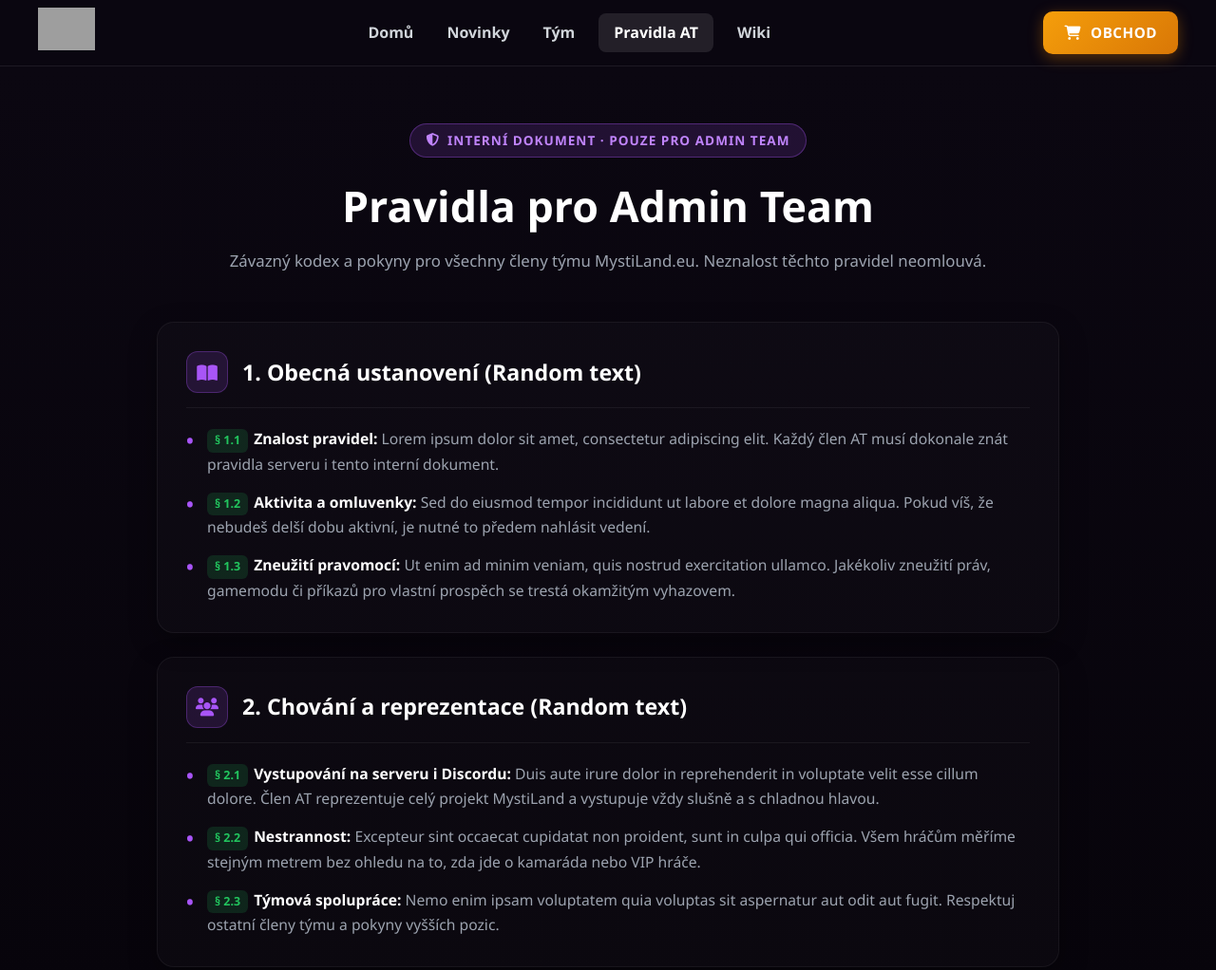
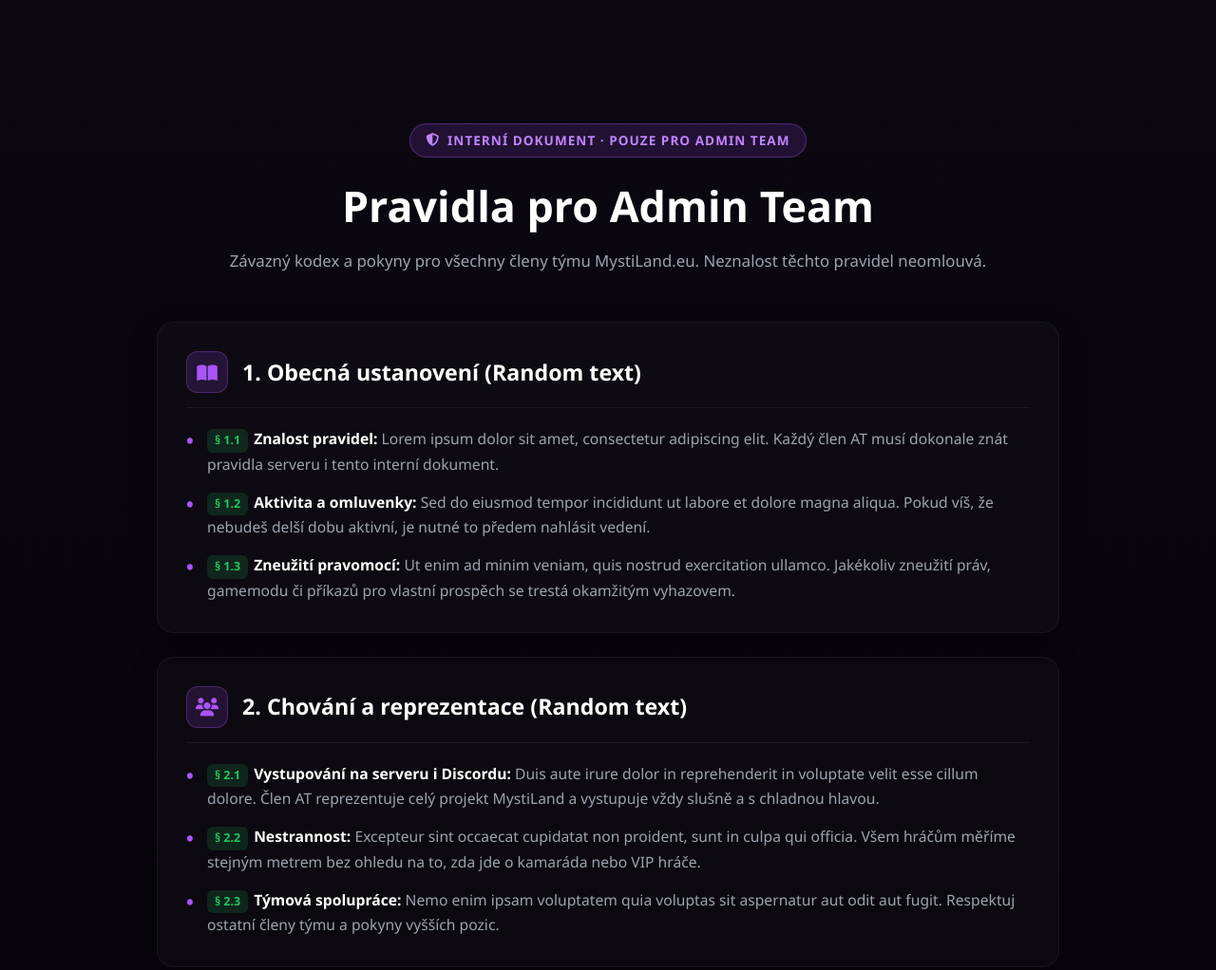
Before and after one commit to mystiland/mystiland, a plain HTML site: page kksdfgsf-at-x9q2w8m4p1.html in a window 1280 px wide. Shown: the top 1022 px of the page at 95% size. Drawn offline with Linux system fonts and the light colour scheme; grey boxes are pictures that could not be loaded.

Commit message:
Update kksdfgsf-at-x9q2w8m4p1.html

```diff
--- a/kksdfgsf-at-x9q2w8m4p1.html
+++ b/kksdfgsf-at-x9q2w8m4p1.html
@@ -447,31 +447,6 @@
 </head>
 <body>
 
-    <!-- HORNÍ NAVIGATION BAR -->
-    <header class="navbar">
-        <a href="/" class="nav-logo">
-            <img src="https://github.com/user-attachments/assets/11cf6009-7c8a-4266-826f-40b9c32d7068" alt="MystiLand Logo">
-        </a>
-
-        <!-- Odkazy menu -->
-        <ul class="nav-links" id="nav-menu">
-            <li><a href="/">Domů</a></li>
-            <li><a href="/novinky">Novinky</a></li>
-            <li><a href="/tym">Tým</a></li>
-            <li><a href="/pravidla" class="active">Pravidla AT</a></li>
-            <li><a href="https://wiki.mystiland.eu/" target="_blank">Wiki</a></li>
-        </ul>
-
-        <div class="nav-right">
-            <a href="https://store.mystiland.eu" class="btn-shop">
-                <i class="fa-solid fa-cart-shopping"></i> Obchod
-            </a>
-
-            <button class="mobile-toggle" id="menu-toggle" aria-label="Otevřít menu">
-                <i class="fa-solid fa-bars"></i>
-            </button>
-        </div>
-    </header>
 
     <!-- HLAVNÍ OBSAH STRÁNKY PRAVIDLA PRO AT -->
     <main class="main-content">
```
